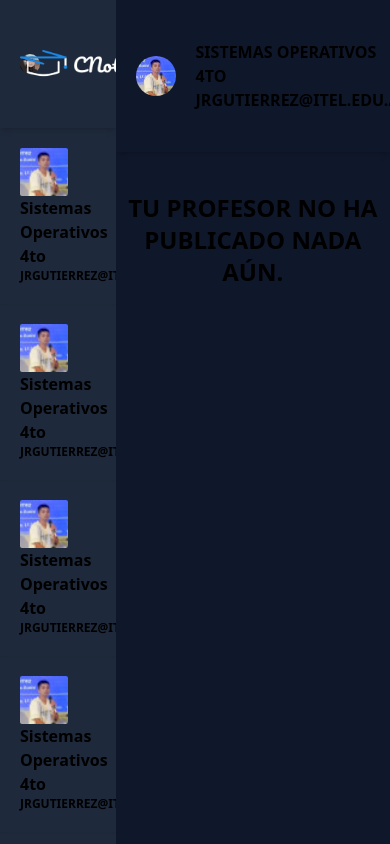
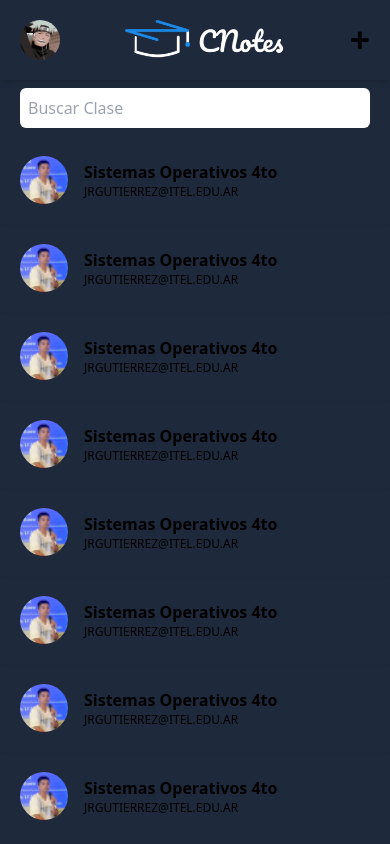
Before and after one commit to matevarela/CNotes, a React (Vite) app: page / in a window 390 px wide. Both pictures are taken after typing "name@example.com", "Sample123" into the empty fields and a click on the input "Iniciar Sesión". Built offline with nearby package versions, Linux system fonts and the light colour scheme.

Commit message:
Agregando barra de búsqueda y trabajando responsive

```diff
--- a/src/components/AgregarClase.jsx
+++ b/src/components/AgregarClase.jsx
@@ -7,7 +7,7 @@
   }
 
   return (
-    <div className='h-screen w-full bg-black flex bg-opacity-20 justify-center items-center z-10 text-center absolute transition ease-in-out delay-150'>
+    <div className='h-screen w-full bg-black flex bg-opacity-20 justify-center items-center z-10 text-center absolute'>
         <div className='bg-gray-700 py-5 px-8 rounded-sm'>
             <a
               onClick={cerrarModal}
@@ -16,7 +16,7 @@
             </a>
             <p className='m-5'>Ingresar Código de Clase:</p>
             <input type="text" className='text-center mx-auto py-2 rounded-sm block w-full' placeholder='Ingresar Código' />
-            <input type="button" className='bg-blue-600 py-2 w-full my-5 rounded-sm hover:cursor-pointer hover:bg-blue-500 transition-colors' value="Agregar Clase" />
+            <input type="button" className='bg-blue-600 py-2 w-full my-5 rounded-sm hover:cursor-pointer hover:bg-blue-500 transition-colors font-semibold' value="Agregar Clase" />
         </div>
     </div>
   )
--- a/src/components/Barra.jsx
+++ b/src/components/Barra.jsx
@@ -3,11 +3,11 @@
 
 const Barra = ({grupo, profesor}) => {
   return (
-    <div className='flex items-center py-10 px-5 shadow-md'>
+    <div className='flex items-center py-4 px-5 shadow-md'>
         <img src={Perfil} className='w-10 h-10 mr-5 rounded-full' alt="Perfil" />
             <div className=''>
                 <p className='uppercase font-bold'>{grupo}</p>
-                <p className='uppercase font-semibold'>{profesor}</p>
+                <p className=''>{profesor}</p>
             </div>
     </div>
   )
--- a/src/components/Chat.jsx
+++ b/src/components/Chat.jsx
@@ -3,13 +3,18 @@
 
 const Chat = () => {
   return (
-    <div className='w-full flex-none sm:flex items-center p-5 shadow-sm'>
-        <img src={Profe} className='mr-2 w-12 h-12 rounded-sm' alt="Foto de Perfil" />
-        <div>
-            <h4 className='text-1xl font-semibold'>Sistemas Operativos 4to</h4>
-            <p className='text-xs font-semibold'>JRGUTIERREZ@ITEL.EDU.AR</p>
-        </div>
-    </div>
+          <a>
+            <div className='w-full flex items-center p-5 shadow-sm hover:cursor-pointer hover:bg-slate-700 transition-colors '>
+              <img src={Profe} className='mr-4 w-12 h-12 rounded-full' alt="Foto de Perfil" />
+              <div>
+                <div className='flex flex-col'>
+                  <h4 className='text-1xl font-semibold'>Sistemas Operativos 4to</h4>
+                  <p className='text-xs'>JRGUTIERREZ@ITEL.EDU.AR</p>
+                </div>
+              </div>
+            </div>
+          </a>
+
   )
 }
 
--- a/src/components/Chats.jsx
+++ b/src/components/Chats.jsx
@@ -14,9 +14,10 @@
   }
 
   return (
-    <div className='w-full md:w-1/3 bg-slate-800 h-screen overflow-y-scroll'>
-        <div className='flex items-center justify-between py-11 shadow-md'>
-          <a href=""><img src={Perfil} alt="Imagen de Perfil" className='w-10 rounded-full ml-5'  /></a>
+    <div className='w-full md:w-1/3 md:relative bg-slate-800 h-screen overflow-y-scroll'>
+        <div className='flex-col'>
+            <div className='w-full flex items-center justify-between py-5 shadow-md'>
+              <a href=""><img src={Perfil} alt="Imagen de Perfil" className='w-10 rounded-full ml-5'/></a>
                 <img src={Logo} className="w-40" alt="Imagen de Logotipo" />
               <a
                 className='grid items-center hover:cursor-pointer text-4xl mr-5 font-semibold'
@@ -24,6 +25,11 @@
               >+
               </a>
             </div>
+            <div className='mx-5'>
+              <input type="text" placeholder='Buscar Clase' className='w-full p-2 rounded-md my-2'/>
+            </div>
+        </div>
+
         <Chat />
         <Chat />
         <Chat />
--- a/src/components/Grupo.jsx
+++ b/src/components/Grupo.jsx
@@ -7,11 +7,11 @@
     const [profesor, setProfesor] = useState('jrgutierrez@itel.edu.ar');
 
   return (
-    <div className='mx-auto rounded-xl h-screen md:w-2/3 -z-10'>
-    <Barra
-      grupo={grupo}
-      profesor={profesor}
-    />
+    <div className='hidden sm:visible mx-auto rounded-xl h-screen sm:w-2/3 -z-10'>
+        <Barra
+          grupo={grupo}
+          profesor={profesor}
+        />
 
         <h1 className='uppercase text-center font-bold text-2xl pt-10'>Tu profesor no ha publicado nada aún.</h1>
     </div>
```
Lines whose indentation alone changed are shown as unchanged.
